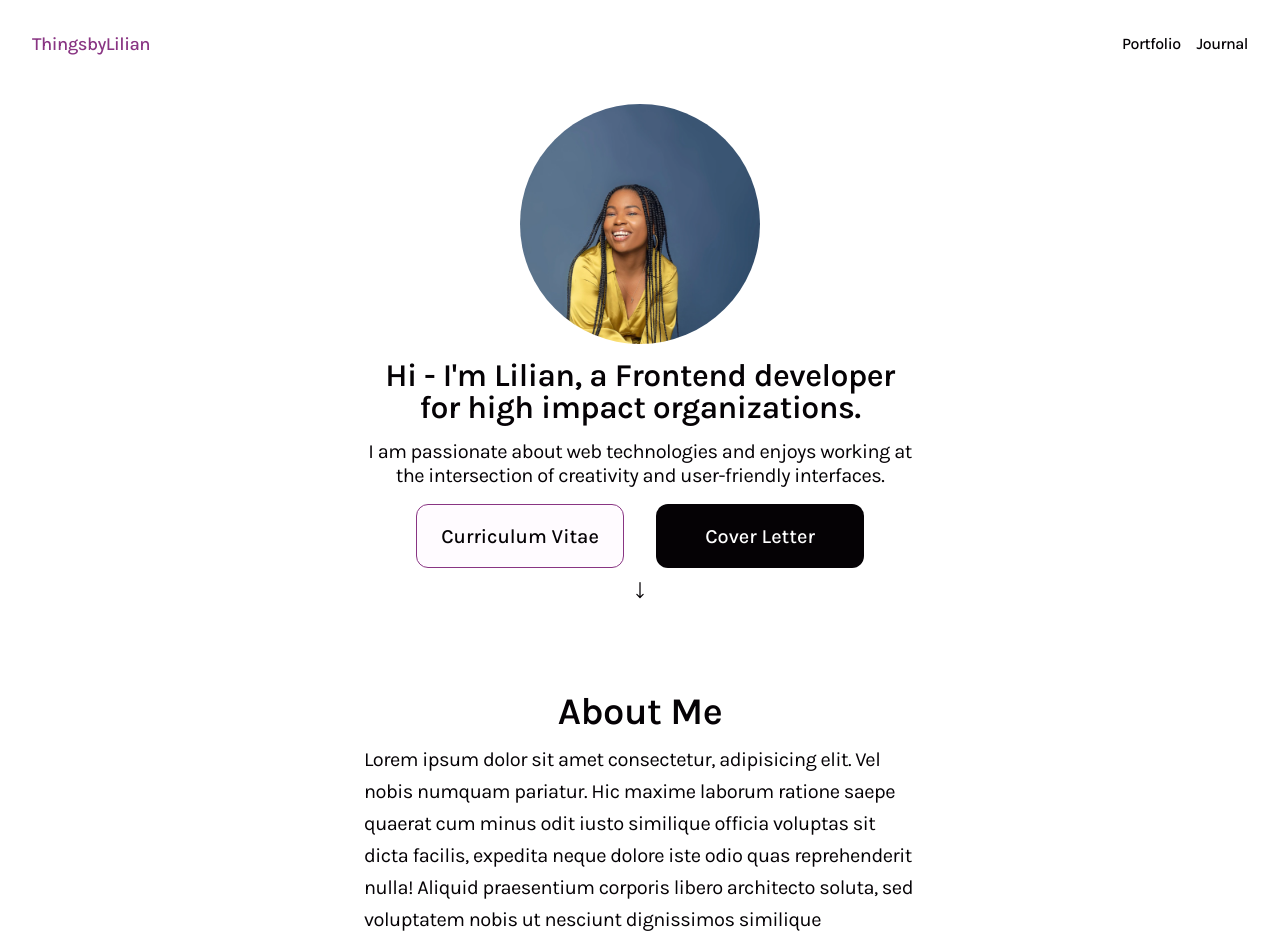
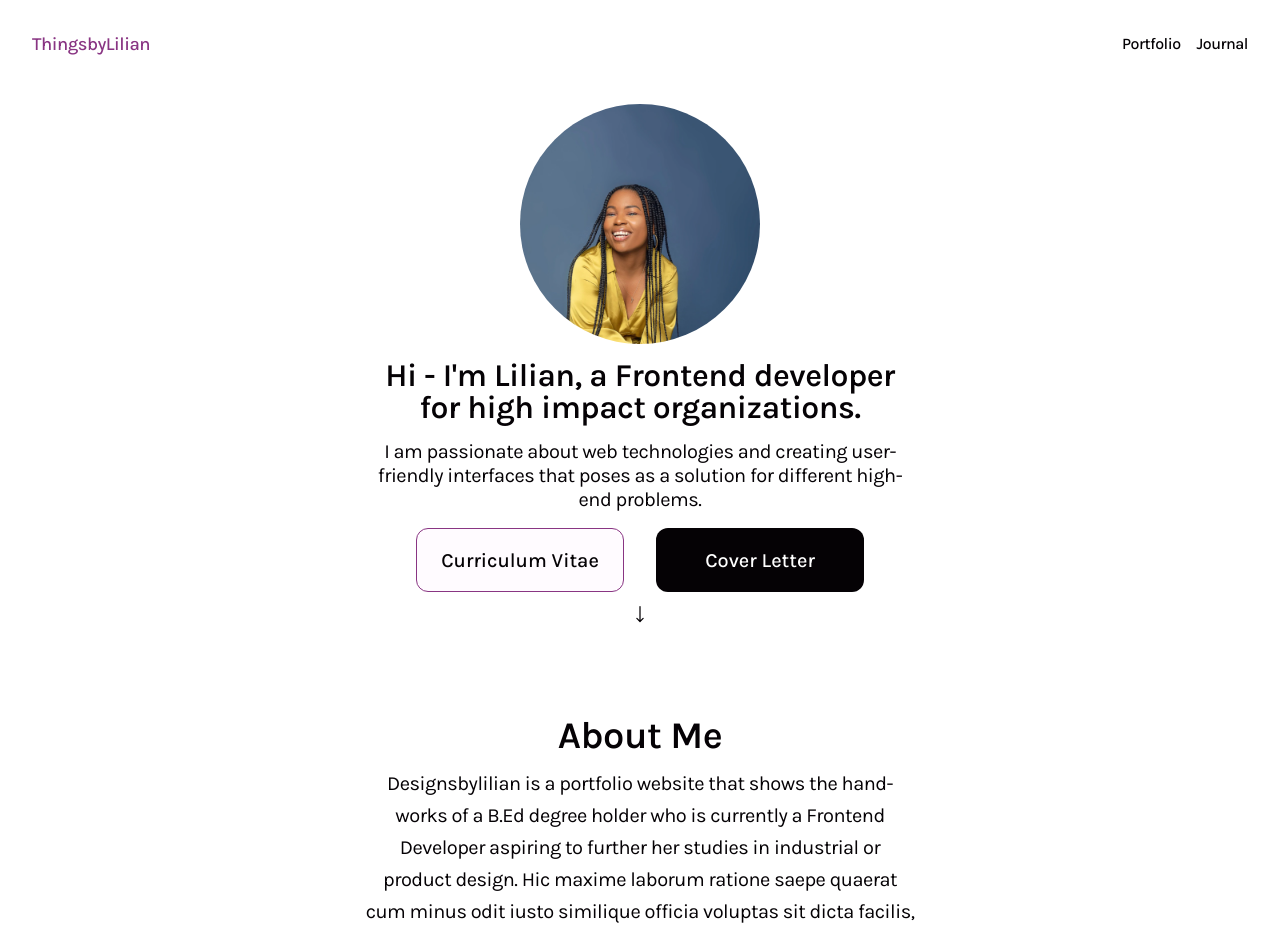
Before and after one commit to Lilianada/Lilydesigned, a React (Create React App) app: page / in a window 1280 px wide. Shown: the top 934 px of the page. Built offline with nearby package versions, Linux system fonts and the light colour scheme.

Commit message:
Reviews Section

```diff
--- a/src/components/AboutMe/AboutMe.jsx
+++ b/src/components/AboutMe/AboutMe.jsx
@@ -9,7 +9,7 @@ export default function AboutMe() {
         </h3>
         <div className="aboutDescription">
             <p className="text">
-             Lorem ipsum dolor sit amet consectetur, adipisicing elit. Vel nobis numquam pariatur. Hic maxime laborum ratione saepe quaerat cum minus odit iusto similique officia voluptas sit dicta facilis, expedita neque dolore iste odio quas reprehenderit nulla! Aliquid praesentium corporis libero architecto soluta, sed voluptatem nobis ut nesciunt dignissimos similique voluptatum.
+            Designsbylilian is a portfolio website that shows the hand-works of a B.Ed degree holder who is currently a Frontend Developer aspiring to further her studies in industrial or product design. Hic maxime laborum ratione saepe quaerat cum minus odit iusto similique officia voluptas sit dicta facilis, expedita neque dolore iste odio quas reprehenderit nulla!
             </p>
         </div>
     </section>
--- a/src/components/AboutMe/AboutMe.scss
+++ b/src/components/AboutMe/AboutMe.scss
@@ -10,22 +10,12 @@
         width: 34.5rem;
     }
 
-    .title{
-        font-family: var(--font-text);
-        font-size: var(--thirtyEight);
-        font-weight: 600;
-        line-height: 2rem;
-        text-align: center;
-        color: var(--black);
-        margin-top: 1rem;
-    }
-
     .aboutDescription{
         .text{
             margin-top: 1rem;
             font-size: var(--twenty);
             line-height: 2rem;
-            text-align: left;
+            text-align: center;
         }
     }
 }
--- a/src/components/Hero/AboutHero/AboutHero.jsx
+++ b/src/components/Hero/AboutHero/AboutHero.jsx
@@ -14,8 +14,8 @@ export default function AboutHero() {
           Hi - I'm Lilian, a Frontend developer for high impact organizations.
         </h3>
         <p className="text">
-          I am passionate about web technologies and enjoys working at the
-          intersection of creativity and user-friendly interfaces.
+          I am passionate about web technologies and creating user-friendly interfaces
+          that poses as a solution for different high-end problems.
         </p>
         <div className="buttonWrap">
           <button className="btnPrimary">Curriculum Vitae</button>
--- a/src/index.scss
+++ b/src/index.scss
@@ -261,9 +261,13 @@ button {
 }
 
 .title{
-    font-size: var(--thirtyTwo);
-    font-weight: 500;
-    line-height: 2.5rem;
+    font-family: var(--font-text);
+    font-size: var(--thirtyEight);
+    font-weight: 600;
+    line-height: 2rem;
+    text-align: center;
+    color: var(--black);
+    margin-top: 1rem;
 }
 
 .subtitle{
```
Also changed, not shown: src/components/Reviews/Reviews.jsx (+7 -1 lines), src/components/Reviews/Reviews.scss (added, +14 -0 lines).
